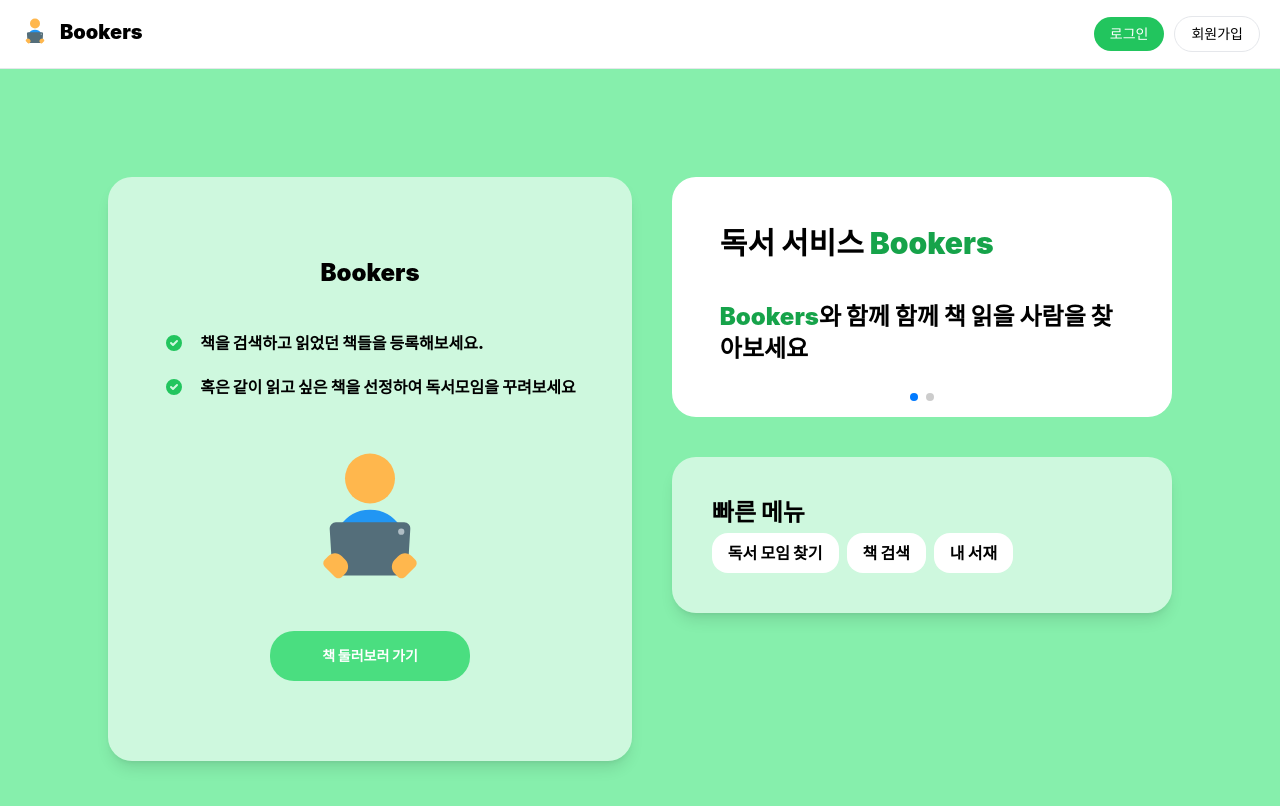
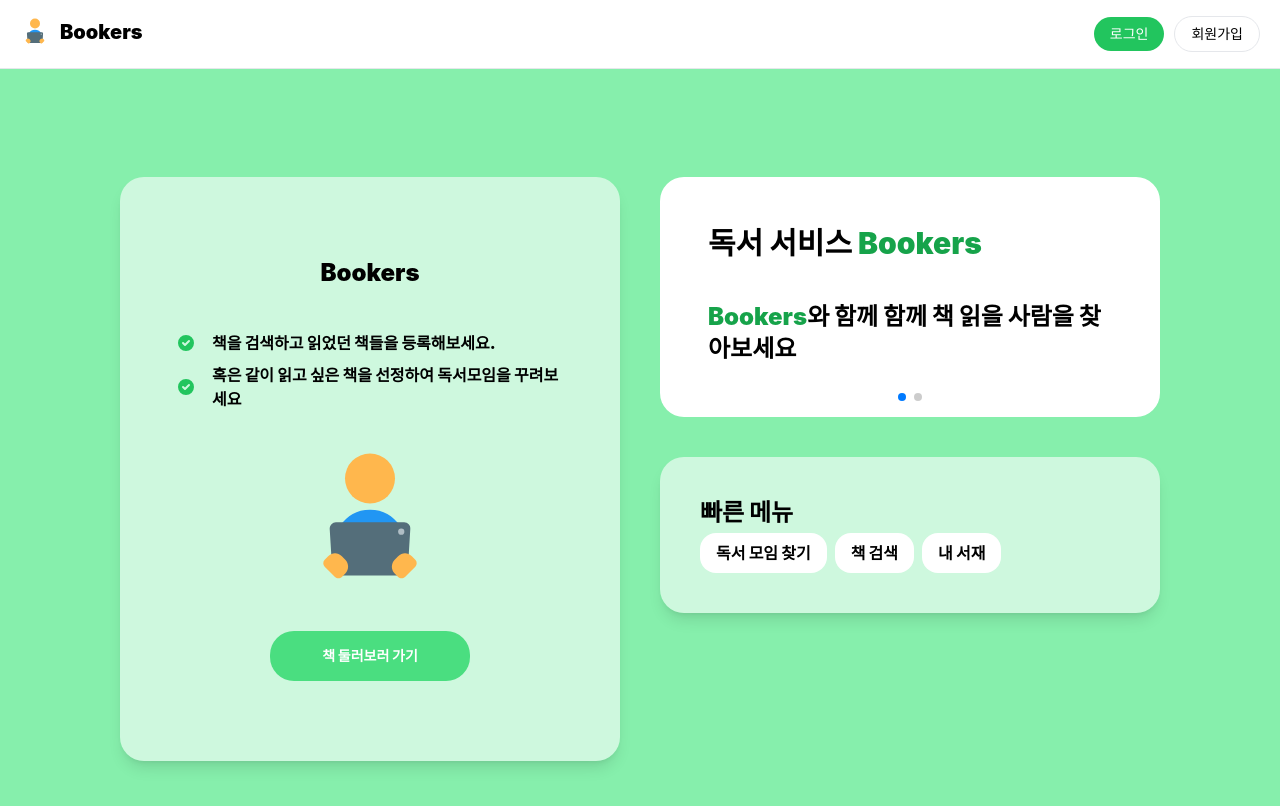
Before and after one commit to junmin-Chang/untitled-front, a React (Create React App) app: page / in a window 1280 px wide. Shown: the top 806 px of the page. Built offline with nearby package versions, Linux system fonts and the light colour scheme; a small style sheet from the web is missing; what tailwindcss-filters would draw is missing.

Commit message:
Glossy card style 수정

```diff
--- a/src/components/GlossyCard.tsx
+++ b/src/components/GlossyCard.tsx
@@ -4,6 +4,8 @@ const GlossyCard: React.FC = ({ children }) => {
       className="
       w-full
       h-full
+      min-w-[300px]
+      max-w-[500px]
       flex
       flex-col
       px-10
--- a/src/layouts/Grid.tsx
+++ b/src/layouts/Grid.tsx
@@ -1,6 +1,6 @@
 const Grid: React.FC = ({ children }) => {
   return (
-    <div className="grid md:grid-cols-2 lg:grid-cols-3  h-full justify-center gap-[20px]">
+    <div className="grid md:grid-cols-2 lg:grid-cols-3 justify-center gap-[20px]">
       {children}
     </div>
   );
```
